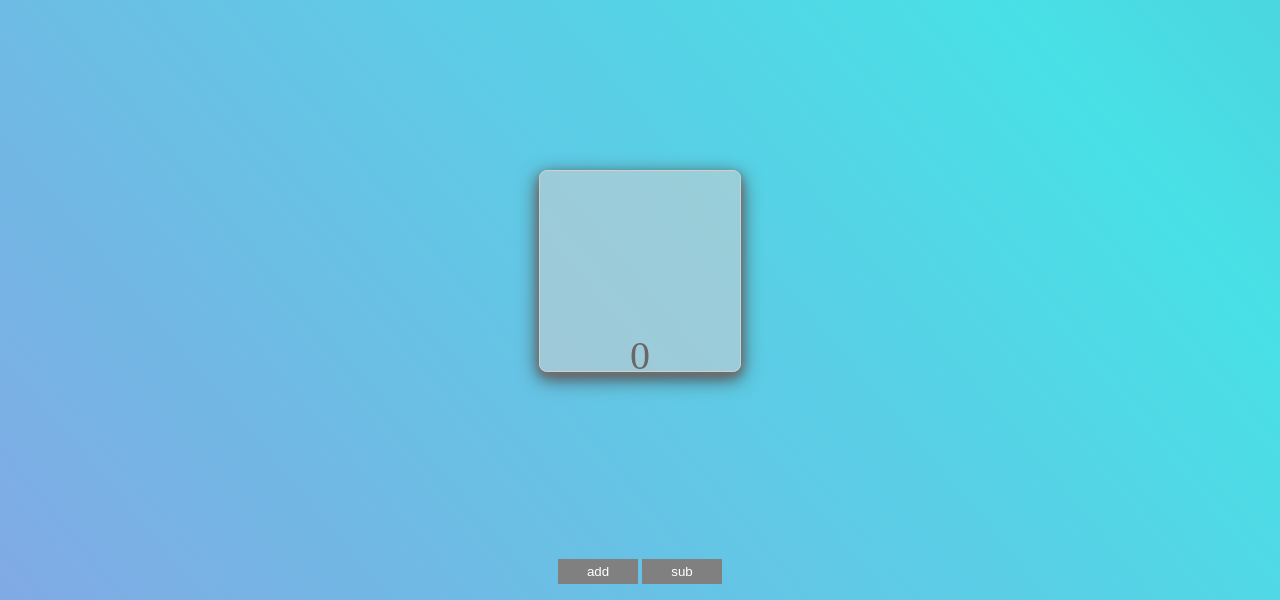
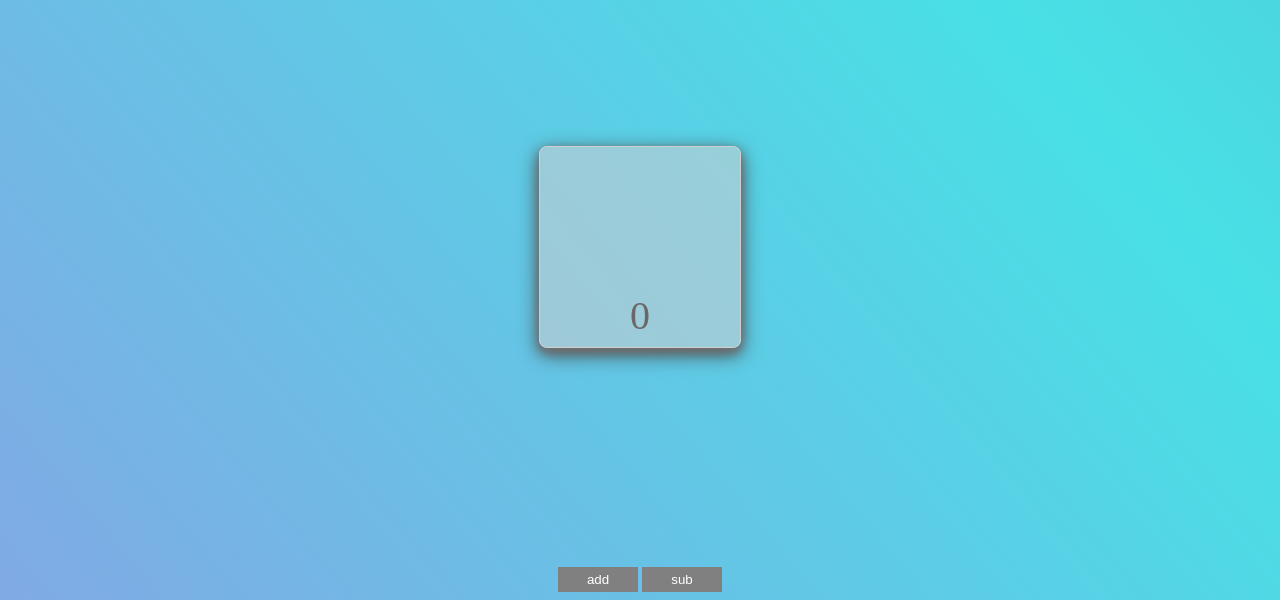
Before and after one commit to luishenriquev/contador, a plain HTML site: page contador/index.html in a window 1280 px wide. Shown: the part 94-694 px from the top of the page. Drawn offline with Linux system fonts and the light colour scheme.

Commit message:
Update style.css

```diff
--- a/contador/style.css
+++ b/contador/style.css
@@ -14,9 +14,6 @@ main{
   text-align: center;
   height: 100vh; display: grid; place-items: center;
 }
-
-
-
 
 
 h1{
@@ -40,7 +37,6 @@ h1{
     width: 200px;
     margin:auto;
     margin-left:50%;
-    top:50%;
     transform: translateX(-50%) translateY(50%);
     border-radius: 0.5rem;
     box-shadow: 0px 4px 8px 0 rgb(116, 111, 111), 0 6px 20px 0 rgb(70, 68, 68);
@@ -51,7 +47,7 @@ h1{
 
 .contairne{
  text-align: center;
- margin-top: 6rem;
+ margin-top: 20vh;
  margin-bottom: 5rem ;
 
 
@@ -64,6 +60,7 @@ button{
     background-color: grey;
     text-decoration: none;
     width: 80px;
+
 
 
 }
```
